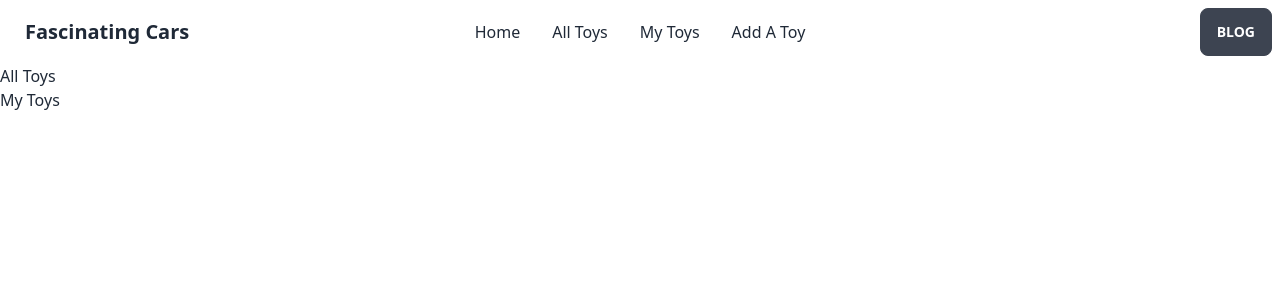
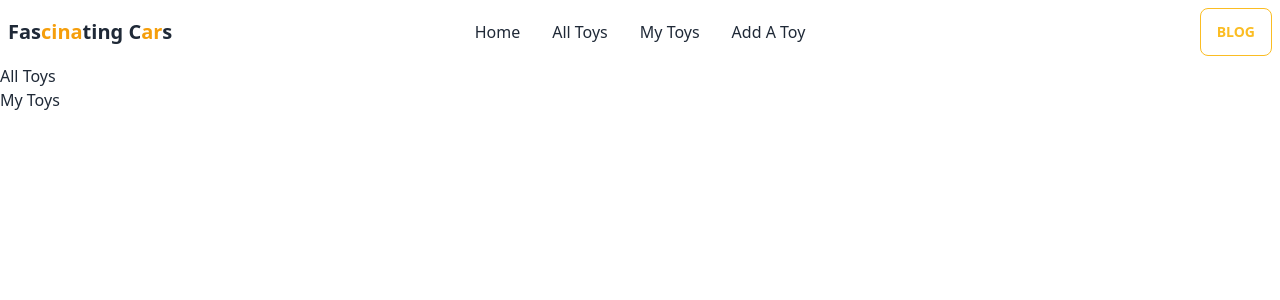
Before and after one commit to Naharun/fascinating-cars, a React (Vite) app: page / in a window 1280 px wide. Shown: the top 300 px of the page. Built offline with nearby package versions, Linux system fonts and the light colour scheme.

Commit message:
some style changes in navbar

```diff
--- a/src/Shared/Navber/Navbar.jsx
+++ b/src/Shared/Navber/Navbar.jsx
@@ -19,7 +19,7 @@ const Navbar = () => {
             {navPage}
           </ul>
         </div>
-        <a className="btn btn-ghost normal-case text-xl">Fascinating Cars</a>
+        <h2 className="text-xl font-bold capitalize hover:uppercase">Fas<span className="text-amber-500">cina</span>ting C<span className="text-amber-500">ar</span>s</h2>
       </div>
       <div className="navbar-center hidden lg:flex">
         <ul className="menu menu-horizontal px-1">
@@ -27,7 +27,7 @@ const Navbar = () => {
         </ul>
       </div>
       <div className="navbar-end">
-        <Link className="btn" to="/blog">Blog</Link>
+        <Link className="btn btn-outline btn-warning" to="/blog">Blog</Link>
       </div>
     </div>
   );
```
